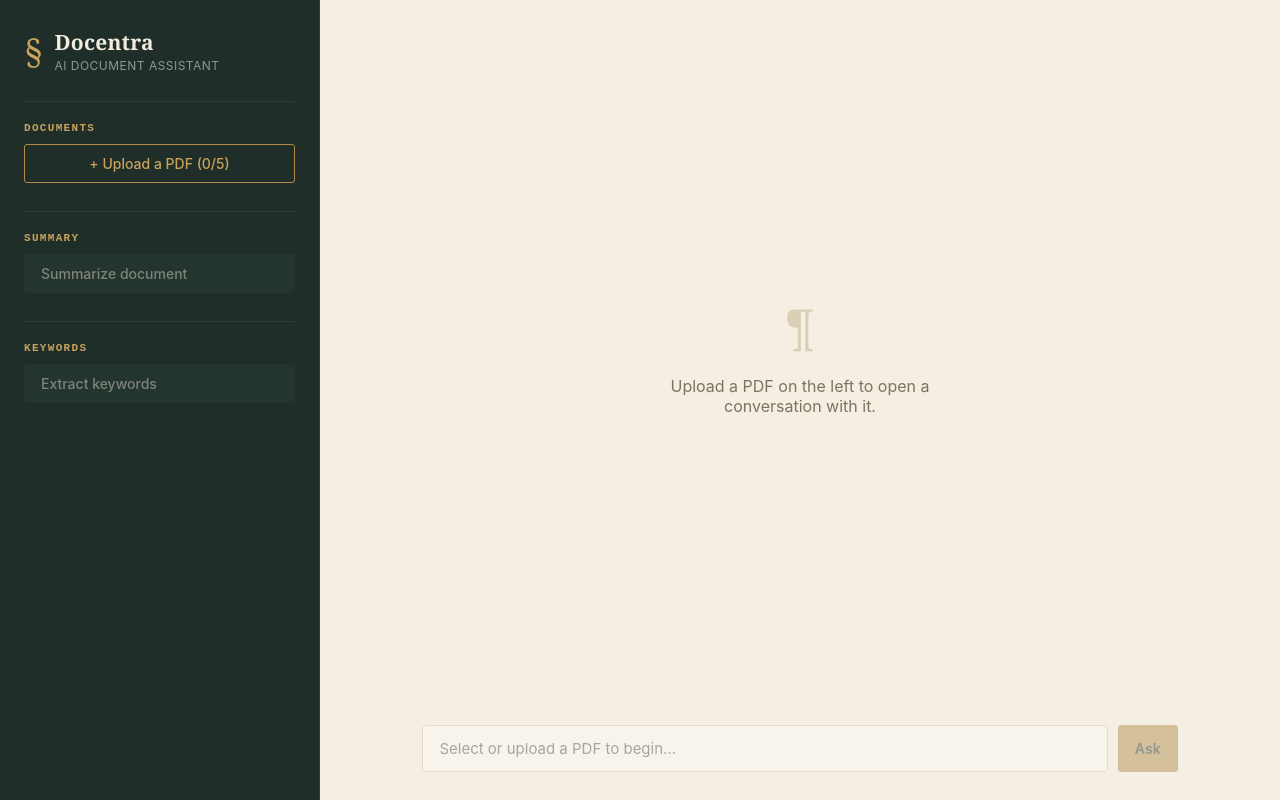
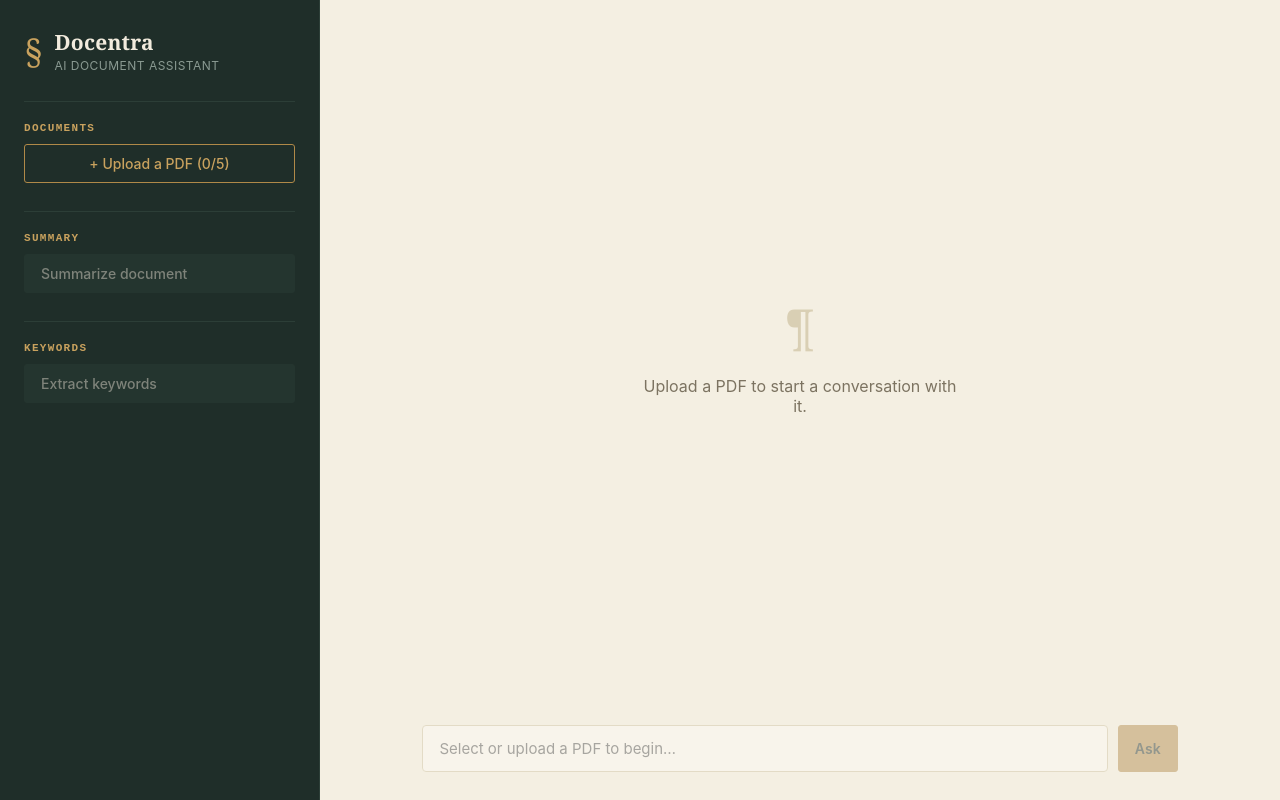
Before and after one commit to mishal769/AIDocumentAssistantFrontend, a React (Vite) app: page / in a window 1280 px wide. Built offline with nearby package versions, Linux system fonts and the light colour scheme.

Commit message:
Update App.jsx

```diff
--- a/src/App.jsx
+++ b/src/App.jsx
@@ -453,7 +453,7 @@ export default function App() {
           {documents.length === 0 && (
             <div className="empty-state">
               <span className="empty-mark">¶</span>
-              <p>Upload a PDF on the left to open a conversation with it.</p>
+              <p>Upload a PDF to start a conversation with it.</p>
             </div>
           )}
           {documents.length > 0 && !activeDocId && (
```
